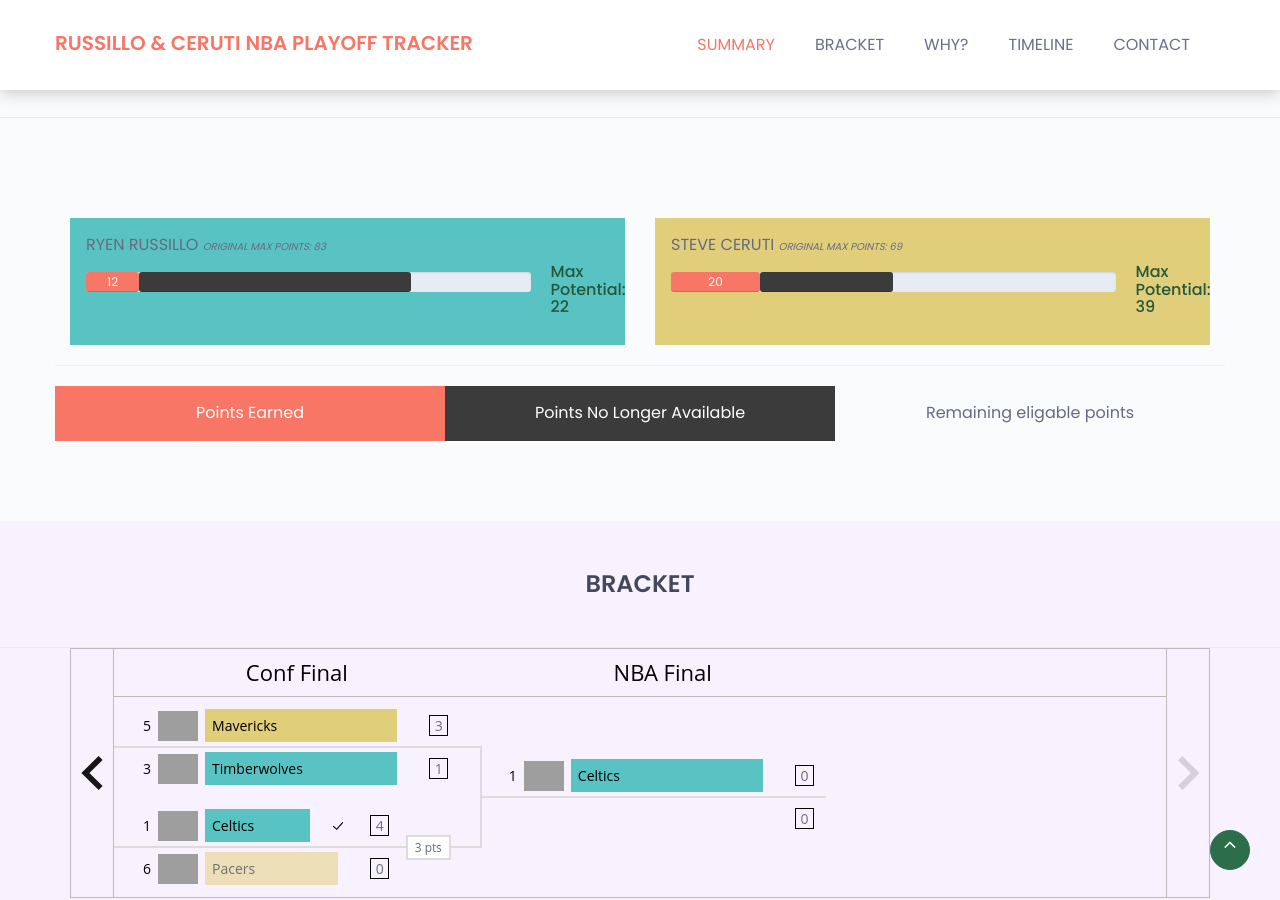
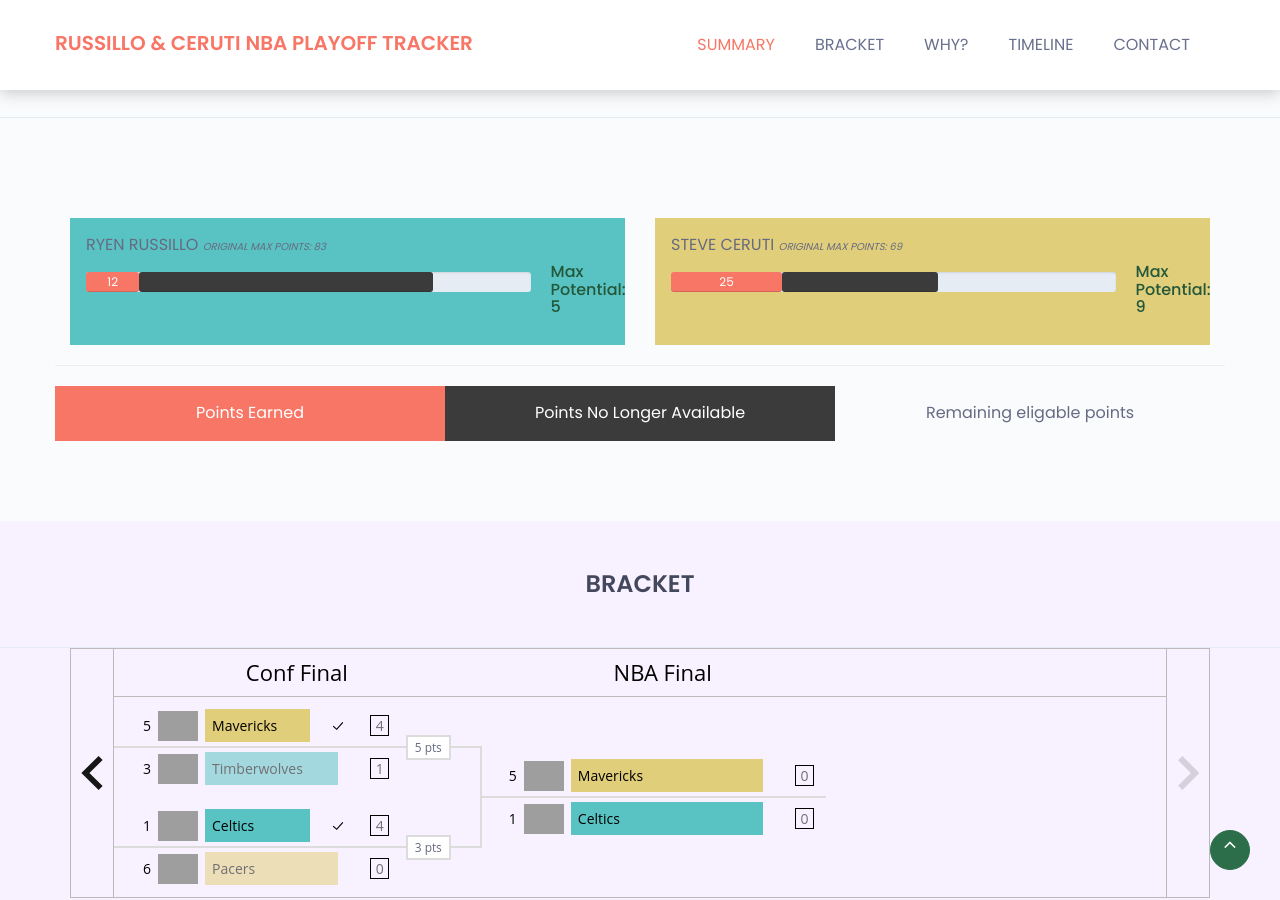
Before and after one commit to jeffmiller00/russillo, a Jekyll site: the page built from index.html, in a window 1280 px wide and 900 px high, scrolled down 949 px. Built offline with Jekyll 4.4.1, drawn with Linux system fonts in a browser that asks for light colours; grey boxes are pictures that could not be loaded.

Commit message:
Updated scores after last night's games.

```diff
--- a/assets/js/app.js
+++ b/assets/js/app.js
@@ -382,14 +382,15 @@
       {
         roundIndex: 4,
         order: 0,
+        matchStatus: "5 pts",
+        matchWinner: "c",
         sides: [
           {
-            // Mavericks
             contestantId: "1610612742",
-            currentScore: "3",
+            currentScore: "4",
+            isWinner: true
           },
           {
-            // Timberwolves
             contestantId: "1610612750",
             currentScore: "1",
           },
@@ -417,12 +418,13 @@
         order: 0,
         sides: [
           {
-            // Celtics
-            contestantId: "1610612738",
+            // Mavericks
+            contestantId: "1610612742",
             currentScore: "0",
           },
           {
-            contestantTitle: "",
+            // Celtics
+            contestantId: "1610612738",
             currentScore: "0",
           },
         ]
--- a/index.html
+++ b/index.html
@@ -38,10 +38,11 @@
               <span class="progressText">ryen russillo</span>&nbsp;<span class="muted">Original Max Points: 83</span>
               <div class="single-progress-txt">
                 <div class="progress ">
-                  <div class="progress-bar points-earned" role="progressbar" aria-valuenow="12" aria-valuemin="0" aria-valuemax="83" style="width: 14.5%">12</div>
-                  <div class="progress-bar points-unavailable" role="progressbar" aria-valuenow="61" aria-valuemin="0" aria-valuemax="83" style="width: 73.5%"></div>
+                  <div class="progress-bar points-earned" role="progressbar" aria-valuenow="12" aria-valuemin="12" aria-valuemax="17" style="width: 14.5%">12</div>
+                  <div class="progress-bar points-unavailable" role="progressbar" aria-valuenow="66" aria-valuemin="66" aria-valuemax="71" style="width: 79.5%"></div>
+                  <div class="progress-bar points-potential" role="progressbar" aria-valuenow="0" aria-valuemin="0" aria-valuemax="5" style="width: 0%"></div>
                 </div>
-                <h3>Max Potential: 22</h3>
+                <h3>Max Potential: 5</h3>
               </div>
             </div><!-- /.barWrapper -->
           </div>
@@ -52,10 +53,11 @@
               <span class="progressText">steve ceruti</span>&nbsp;<span class="muted">Original Max Points: 69</span>
               <div class="single-progress-txt">
                 <div class="progress ">
-                  <div class="progress-bar points-earned" role="progressbar" aria-valuenow="20" aria-valuemin="0" aria-valuemax="69" style="width: 29.0%;">20</div>
-                  <div class="progress-bar points-unavailable" role="progressbar" aria-valuenow="30" aria-valuemin="0" aria-valuemax="69" style="width: 43.5%"></div>
+                  <div class="progress-bar points-earned" role="progressbar" aria-valuenow="25" aria-valuemin="25" aria-valuemax="34" style="width: 36.2%;">25</div>
+                  <div class="progress-bar points-unavailable" role="progressbar" aria-valuenow="35" aria-valuemin="35" aria-valuemax="44" style="width: 50.7%"></div>
+                  <div class="progress-bar points-potential" role="progressbar" aria-valuenow="0" aria-valuemin="0" aria-valuemax="9" style="width: 0%"></div>
                 </div>
-                <h3>Max Potential: 39</h3>
+                <h3>Max Potential: 9</h3>
               </div>
             </div><!-- /.barWrapper -->
           </div>
```
